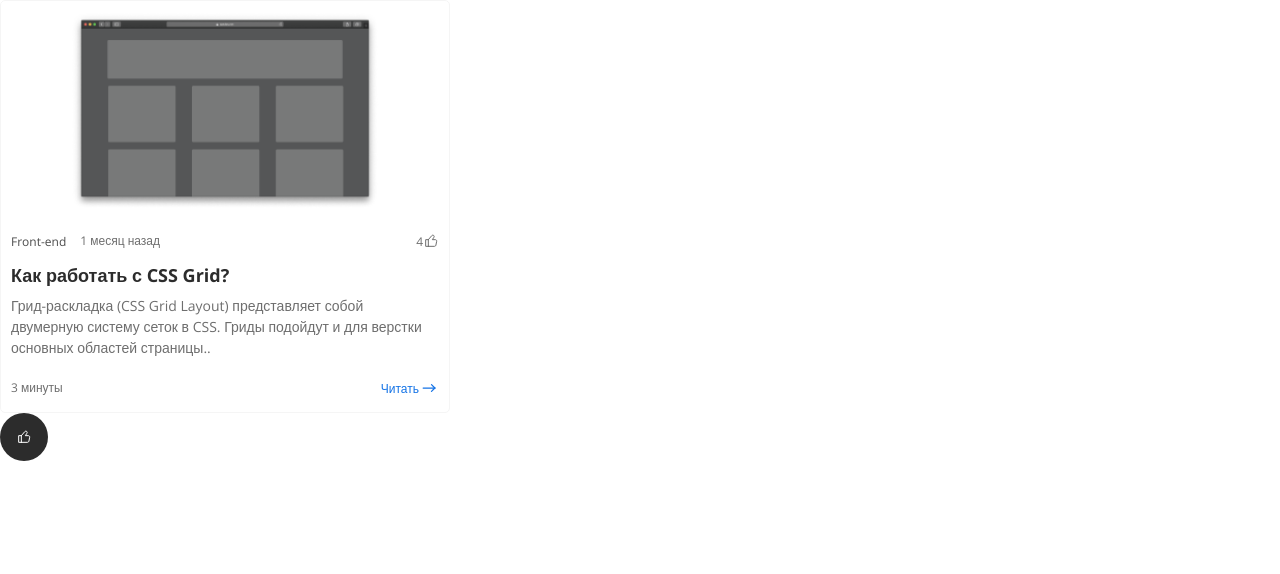
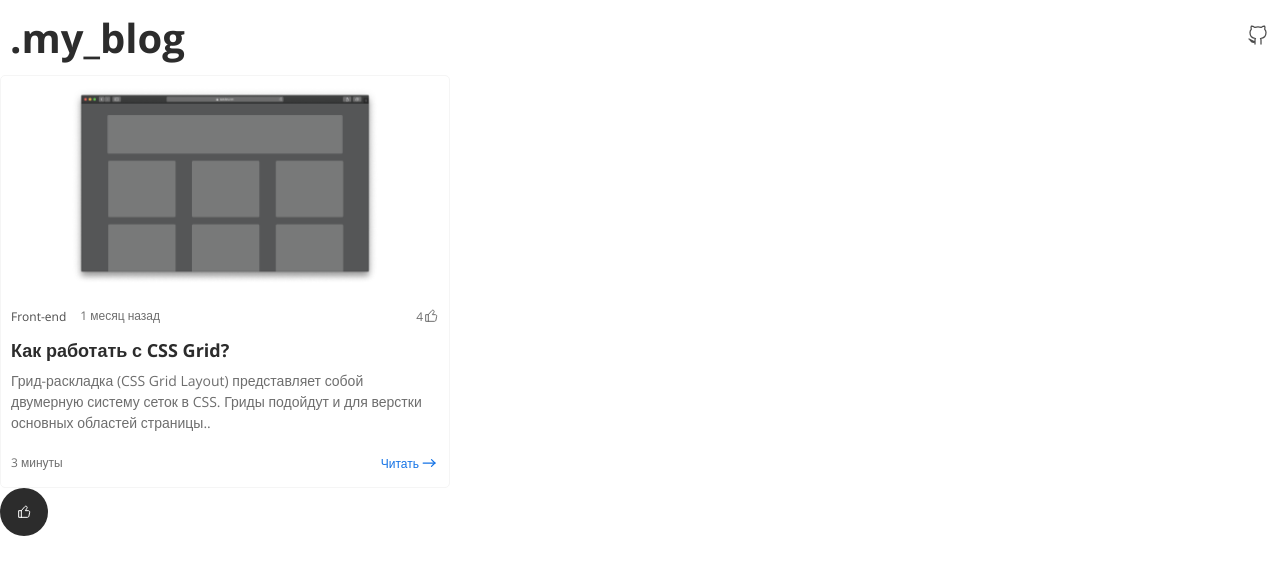
Before and after one commit to frontvlad/dz, a Next.js app: page / in a window 1280 px wide. Shown: the top 574 px of the page. Built offline with nearby package versions, Linux system fonts and the light colour scheme.

Commit message:
add-header-in-layout

```diff
--- a/app/layout.tsx
+++ b/app/layout.tsx
@@ -2,6 +2,8 @@ import "./globals.scss";
 
 import type { Metadata } from "next";
 import { Open_Sans } from "next/font/google";
+
+import { Header } from "@/components";
 
 const open_sans = Open_Sans({
   subsets: ["latin"],
@@ -17,7 +19,10 @@ export default function RootLayout({
 }: Readonly<{ children: React.ReactNode }>) {
   return (
     <html lang="en">
-      <body className={open_sans.className}>{children}</body>
+      <body className={open_sans.className}>
+        <Header />
+        {children}
+      </body>
     </html>
   );
 }
--- a/app/page.tsx
+++ b/app/page.tsx
@@ -1,5 +1,11 @@
+import { Metadata } from "next";
+
 import { ArticleCard, LikeButton } from "@/components";
 import { mockData } from "@/mock/mock";
+
+export const metadata: Metadata = {
+  title: "Blog",
+};
 
 export default function Home() {
   return (
--- /dev/null
+++ b/components/Header/Header.module.scss
@@ -0,0 +1,21 @@
+.header {
+  display: flex;
+  gap: 20px;
+  align-items: center;
+  justify-content: space-between;
+
+  padding: 10px;
+
+  .title {
+    font-size: 40px;
+  }
+
+  .link {
+    font-size: 24px;
+    color: var(--black-30);
+
+    &:hover {
+      opacity: 0.5;
+    }
+  }
+}
--- /dev/null
+++ b/components/Header/Header.props.ts
@@ -0,0 +1,4 @@
+import { DetailedHTMLProps, HTMLAttributes } from "react";
+
+export interface HeaderProps
+  extends DetailedHTMLProps<HTMLAttributes<HTMLElement>, HTMLElement> {}
--- /dev/null
+++ b/components/Header/Header.tsx
@@ -0,0 +1,21 @@
+import clsx from "clsx";
+import React, { FC } from "react";
+
+import { HTag } from "@/ui";
+
+import GitHubIcon from "./github.svg";
+import styles from "./Header.module.scss";
+import { HeaderProps } from "./Header.props";
+
+export const Header: FC<HeaderProps> = ({ className, ...props }) => {
+  return (
+    <header className={clsx(styles.header, className)} {...props}>
+      <HTag className={styles.title} tag="h1">
+        .my_blog
+      </HTag>
+      <a className={styles.link} href="https://github.com/frontvlad" target="_blank">
+        <GitHubIcon />
+      </a>
+    </header>
+  );
+};
--- a/components/index.ts
+++ b/components/index.ts
@@ -1,2 +1,3 @@
 export * from "./ArticleCard/ArticleCard";
+export * from "./Header/Header";
 export * from "./LikeButton/LikeButton";
```
Also changed, not shown: app/article/page.tsx (added, +14 -0 lines), components/Header/github.svg (added).
